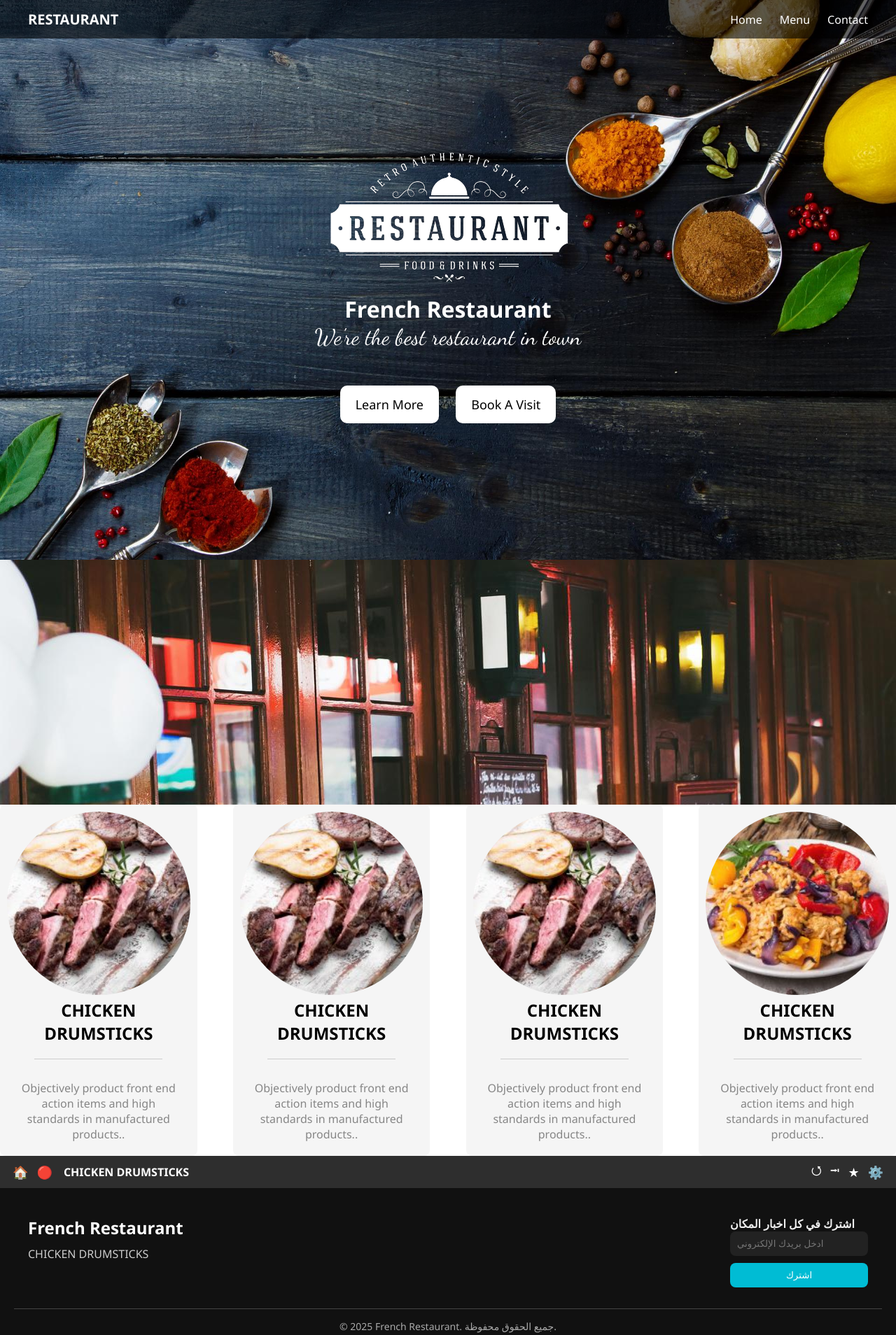
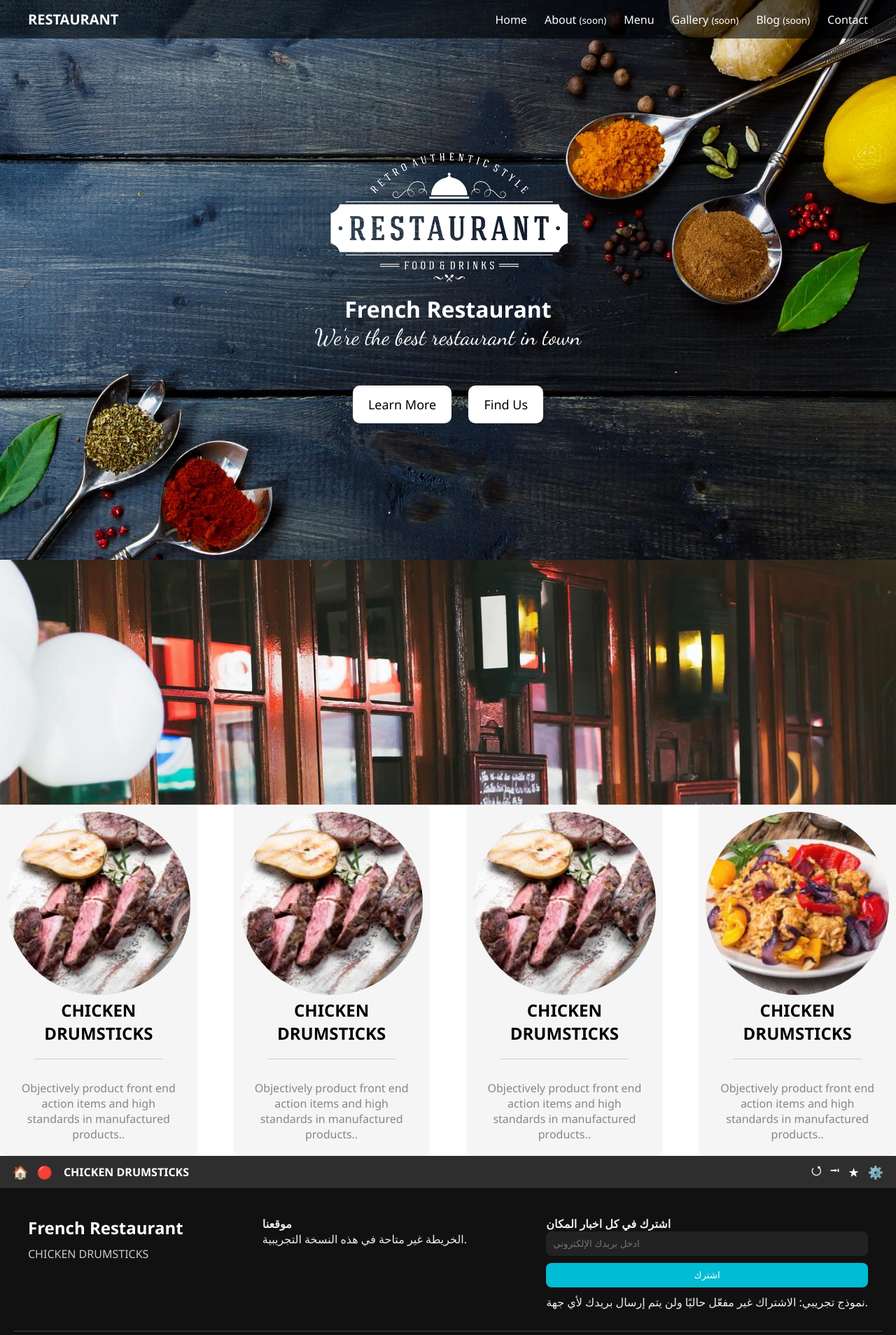
Before and after one commit to islam-osama2024/RESTAURANT, a plain HTML site: page index.html in a window 1280 px wide. Shown: the top 1908 px of the page at 70% size. Drawn offline with Linux system fonts and the light colour scheme.

Commit message:
Modify navigation and button text in index.html
Updated the navigation menu to include disabled links for 'About', 'Gallery', and 'Blog'. Changed the button text from 'Book A Visit' to 'Find Us'.

```diff
--- a/index.html
+++ b/index.html
@@ -28,7 +28,10 @@
         <div class="menu-toggle" id="menu-toggle">☰</div>
         <ul class="nav-list" id="nav-list">
             <li><a href="#home">Home</a></li>
+            <li><a class="disabled" aria-disabled="true">About <small>(soon)</small></a></li>
             <li><a href="#menu">Menu</a></li>
+            <li><a class="disabled" aria-disabled="true">Gallery <small>(soon)</small></a></li>
+            <li><a class="disabled" aria-disabled="true">Blog <small>(soon)</small></a></li>
             <li><a href="#contact">Contact</a></li>
         </ul>
     </header>
@@ -41,7 +44,7 @@
             <p>We're the best restaurant in town</p>
             <div class="btns">
                 <a class="btns-one" href="#menu">Learn More</a>
-                <a href="#contact">Book A Visit</a>
+                <a href="#contact">Find Us</a>
             </div>
         </div>
     </div>
@@ -99,11 +102,16 @@
                 <h2>French Restaurant</h2>
                 <p>CHICKEN DRUMSTICKS</p>
             </div>
+            <div class="footer-map">
+                <h4>موقعنا</h4>
+                <p class="demo-note">الخريطة غير متاحة في هذه النسخة التجريبية.</p>
+            </div>
             <div class="footer-subscribe">
                 <h4>اشترك في كل اخبار المكان</h4>
-                <form>
+                <form onsubmit="return false">
                     <input type="email" placeholder="ادخل بريدك الإلكتروني" required />
                     <button type="submit">اشترك</button>
+                    <p class="demo-note">نموذج تجريبي: الاشتراك غير مفعّل حاليًا ولن يتم إرسال بريدك لأي جهة.</p>
                 </form>
             </div>
         </div>
```
